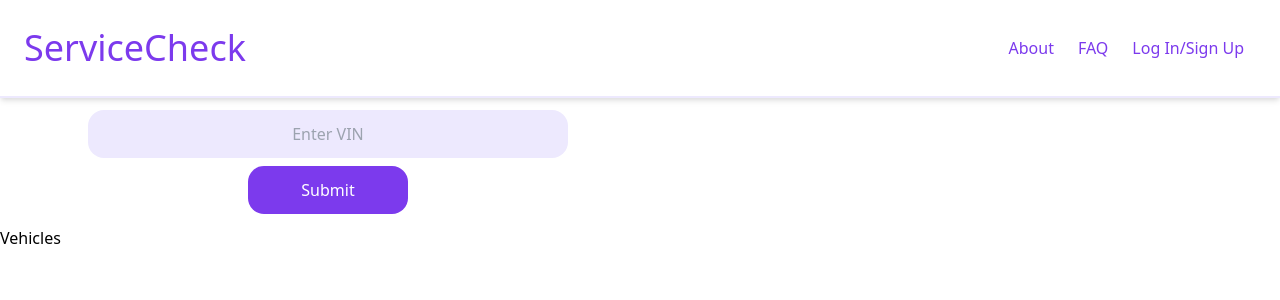
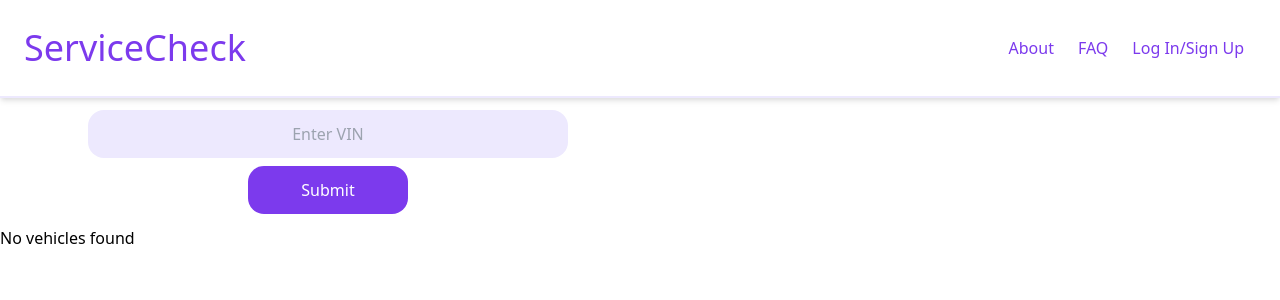
Before and after one commit to choonchy/service-check, a React (Create React App) app in the folder client/: page /vehicle-search in a window 1280 px wide. Shown: the top 300 px of the page. Built offline with nearby package versions, Linux system fonts and the light colour scheme.

Commit message:
fixed vehicle search page

```diff
--- a/client/src/App.js
+++ b/client/src/App.js
@@ -6,6 +6,7 @@ import LogIn from './pages/LogIn';
 import Header from './components/Header';
 import Footer from './components/Footer';
 import VehicleSearch from './pages/VehicleSearch';
+import VehicleProvider from './utils/vehicleContext';
 
 const client = new ApolloClient({
 	uri: '/graphql',
@@ -25,7 +26,9 @@ function App() {
 						<LogIn />
 					</Route>
 					<Route exact path="/vehicle-search">
-						<VehicleSearch />
+						<VehicleProvider>
+							<VehicleSearch />
+						</VehicleProvider>
 					</Route>
 				</Switch>
 				<Footer />
--- a/client/src/components/VehicleList.js
+++ b/client/src/components/VehicleList.js
@@ -1,27 +1,23 @@
-import React, { useContext } from 'react';
-import { vehicleContext } from '../pages/VehicleSearch';
+import React from 'react';
 
 const VehicleList = () => {
-	const vehicle = useContext(vehicleContext);
-	console.log(vehicle);
-	const vehicleRender = (vehicle) => {
-		if (!vehicle) {
-			return null;
-		}
-		if (vehicle) {
-			return (
-				<div>
-					<p>{vehicle.vin}</p>
-					<p>{vehicle._id}</p>
-				</div>
-			);
-		}
-	};
+	// const vehicleRender = (vehicle) => {
+	// 	if (!vehicle) {
+	// 		return null;
+	// 	}
+	// 	if (vehicle) {
+	// 		return (
+	// 			<div>
+	// 				<p>{vehicle.vin}</p>
+	// 				<p>{vehicle._id}</p>
+	// 			</div>
+	// 		);
+	// 	}
+	// };
 
 	return (
 		<div>
 			<h3>Vehicles</h3>
-			<div>{() => vehicleRender(vehicle)}</div>
 		</div>
 	);
 };
--- a/client/src/pages/VehicleSearch.js
+++ b/client/src/pages/VehicleSearch.js
@@ -1,20 +1,28 @@
+import React, { useState, useEffect } from 'react';
 import { useLazyQuery } from '@apollo/client';
-import React, { useState, useEffect, createContext } from 'react';
-import VehicleList from '../components/VehicleList';
 import { QUERY_SINGLE_VEHICLE } from '../utils/queries';
+import { useVehicleContext } from '../utils/vehicleContext';
 
-export const vehicleContext = createContext();
+function VehicleSearch() {
+	const [userInput, setUserInput] = useState('');
 
-export default function VehicleSearch() {
-	const [executeSearch, { loading, data }] = useLazyQuery(QUERY_SINGLE_VEHICLE);
+	const [executeSearch, { data }] = useLazyQuery(QUERY_SINGLE_VEHICLE);
 
-	const [userInput, setUserInput] = useState('');
-	const [vehicle, setVehicle] = useState({});
+	const { vehicle, setVehicle } = useVehicleContext();
 
 	useEffect(() => {
 		setVehicle(data?.vehicle);
 		console.log(vehicle);
-	}, [data, vehicle]);
+	}, [data, vehicle, setVehicle]);
+
+	const searchVehicle = (vin) => {
+		executeSearch({
+			variables: {
+				vin,
+			},
+		});
+		console.log(data);
+	};
 
 	const handleInputChange = (e) => {
 		const { value } = e.target;
@@ -24,11 +32,7 @@ export default function VehicleSearch() {
 	const handleFormSubmit = (e) => {
 		e.preventDefault();
 		console.log(userInput);
-		executeSearch({
-			variables: {
-				vin: userInput,
-			},
-		});
+		searchVehicle(userInput);
 	};
 
 	return (
@@ -51,9 +55,17 @@ export default function VehicleSearch() {
 					Submit
 				</button>
 			</form>
-			<vehicleContext.Provider value={vehicle}>
-				{!loading ? <VehicleList /> : <p>Loading...</p>}
-			</vehicleContext.Provider>
+			{!vehicle ? (
+				<p>No vehicles found</p>
+			) : (
+				<div>
+					<p>{vehicle.vin}</p>
+					<p>{vehicle.make}</p>
+					<p>{vehicle.model}</p>
+				</div>
+			)}
 		</div>
 	);
 }
+
+export default VehicleSearch;
--- a/client/src/utils/queries.js
+++ b/client/src/utils/queries.js
@@ -36,7 +36,7 @@ export const QUERY_VEHICLES = gql`
 `;
 
 export const QUERY_SINGLE_VEHICLE = gql`
-	query singleVehicle($id: ID!, $vin: String) {
+	query singleVehicle($vin: String) {
 		vehicle(vin: $vin) {
 			_id
 			vin
--- /dev/null
+++ b/client/src/utils/vehicleContext.js
@@ -0,0 +1,18 @@
+import React, { useState, useContext } from 'react';
+
+export const VehicleContext = React.createContext();
+
+export const useVehicleContext = () => useContext(VehicleContext);
+
+const VehicleProvider = (props) => {
+	const [vehicle, setVehicle] = useState('');
+
+	return (
+		<VehicleContext.Provider
+			value={{ vehicle: vehicle, setVehicle }}
+			{...props}
+		/>
+	);
+};
+
+export default VehicleProvider;
```
